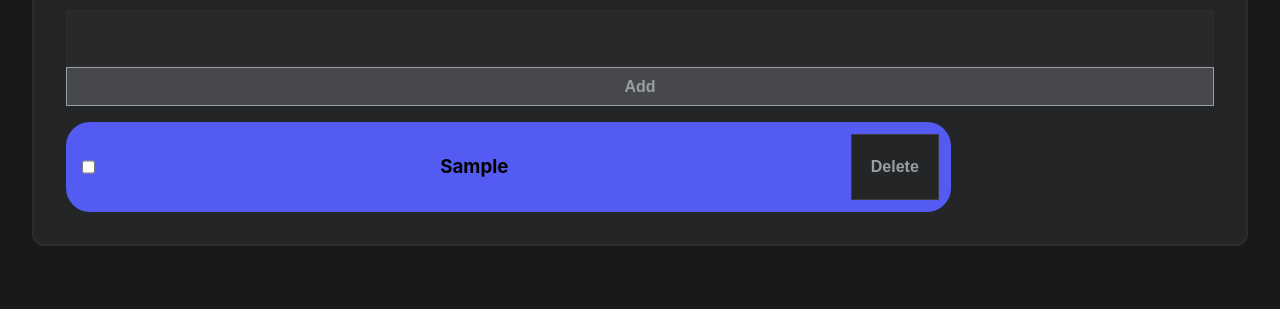
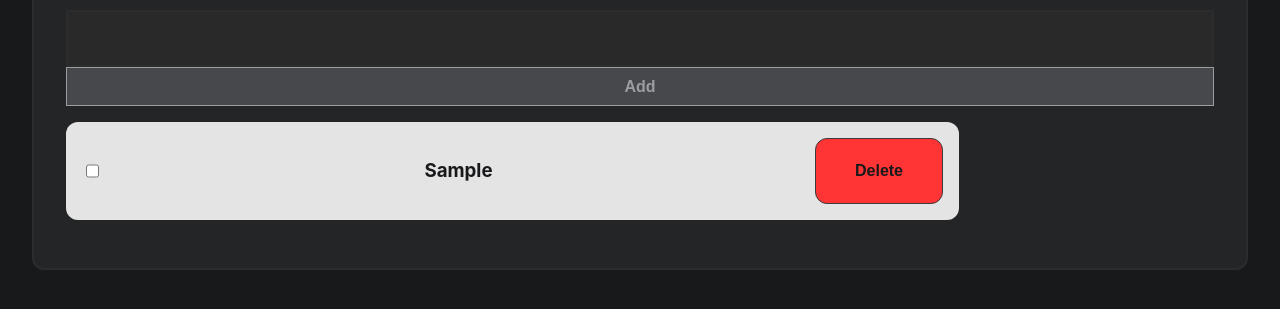
Before and after one commit to eyyronn/activity-1-to-do-list, a website built with Vite: page index.html in a window 1280 px wide. Both pictures are taken after typing "Sample" into the empty fields and a click on the button "Add". Shown: the part 181-490 px from the top of the page. Built offline with nearby package versions, Linux system fonts and the light colour scheme.

Commit message:
small fix

```diff
--- a/src/main.ts
+++ b/src/main.ts
@@ -82,6 +82,7 @@ const render = (taskList: TaskList) => {
 
       const deleteBtn = document.createElement("button") as HTMLButtonElement
       deleteBtn.textContent = "Delete"
+      deleteBtn.id = "deleteBtn"
       li.appendChild(deleteBtn)
 
       deleteBtn.addEventListener("click", () => {
--- a/src/style.css
+++ b/src/style.css
@@ -37,18 +37,15 @@ ul {
 }
 
 li {
+  color: #18191a;
   max-width: 75%;
   display: flex;
   flex-direction: row;
   justify-content: space-between;
-  padding: 12px;
-  border-radius: 24px;
+  padding: 1rem;
+  border-radius: 12px;
   word-break: break-all;
-}
-
-li.h3 {
-  display: flex;
-  flex: 1;
+  margin-bottom: 1em;
 }
 
 #app {
@@ -78,20 +75,26 @@ li.h3 {
   transition: border-color 0.25s;
 }
 
-#task-input:hover, #task-input:focus {
+#task-input:hover{
   border: 2px solid #37383a;
 }
 
-.task-complete {
-  background-color: #203a21;
+#deleteBtn {
+  border-radius: 12px;
+  background-color: rgb(255, 52, 52);
+  color: #18191a;
 }
 
-.task-incomplete {
-  background-color: #535bf2;
+.task-item {
+  background-color: #ffffffe0;
+}
+
+.task-complete {
+  background-color: #6ff774;
 }
 
 button {
-  min-width: 10%;
+  min-width: 8em;
   border: 1px solid #3a3b3c;
   padding: 0.6em 1.2em;
   font-size: 1em;
@@ -101,6 +104,7 @@ button {
   cursor: pointer;
   transition: background-color 0.25s, border-color 0.25s;
 }
+
 button:hover {
   background-color: #37383a;
 }
```
